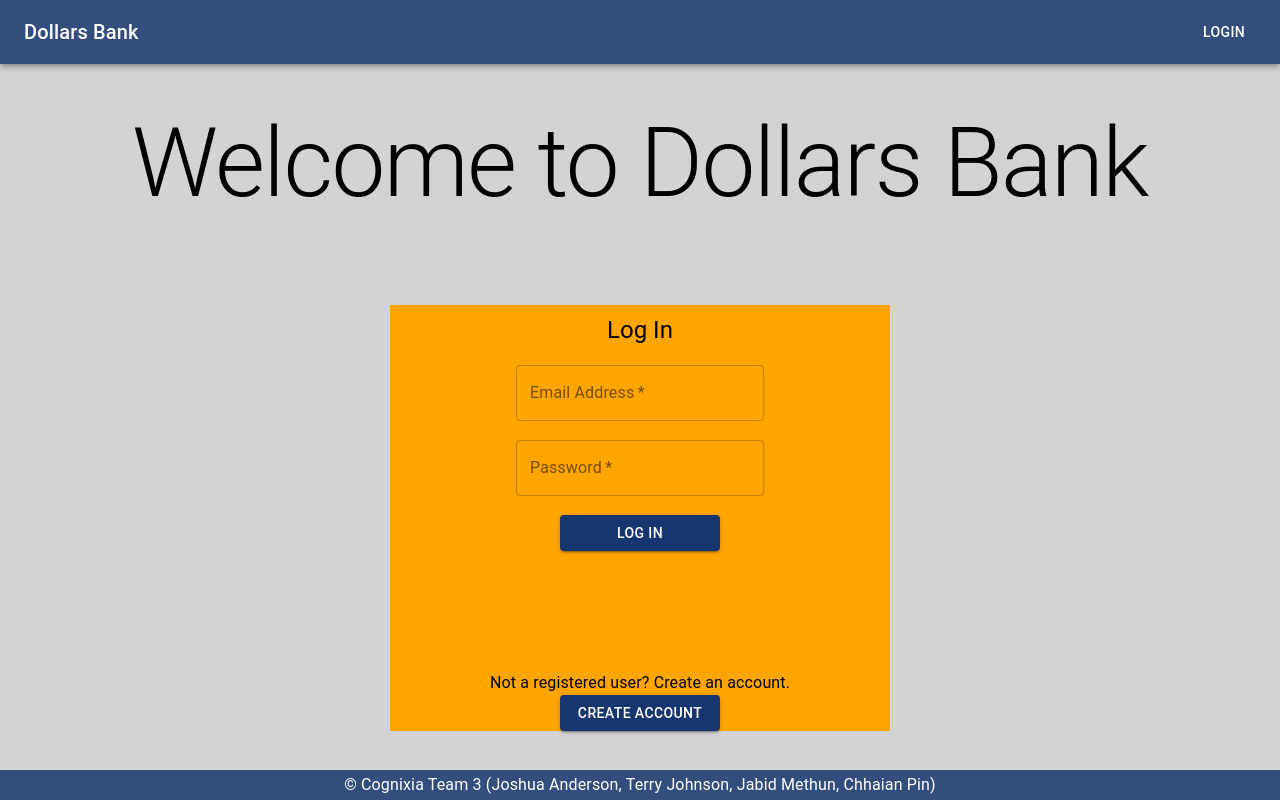
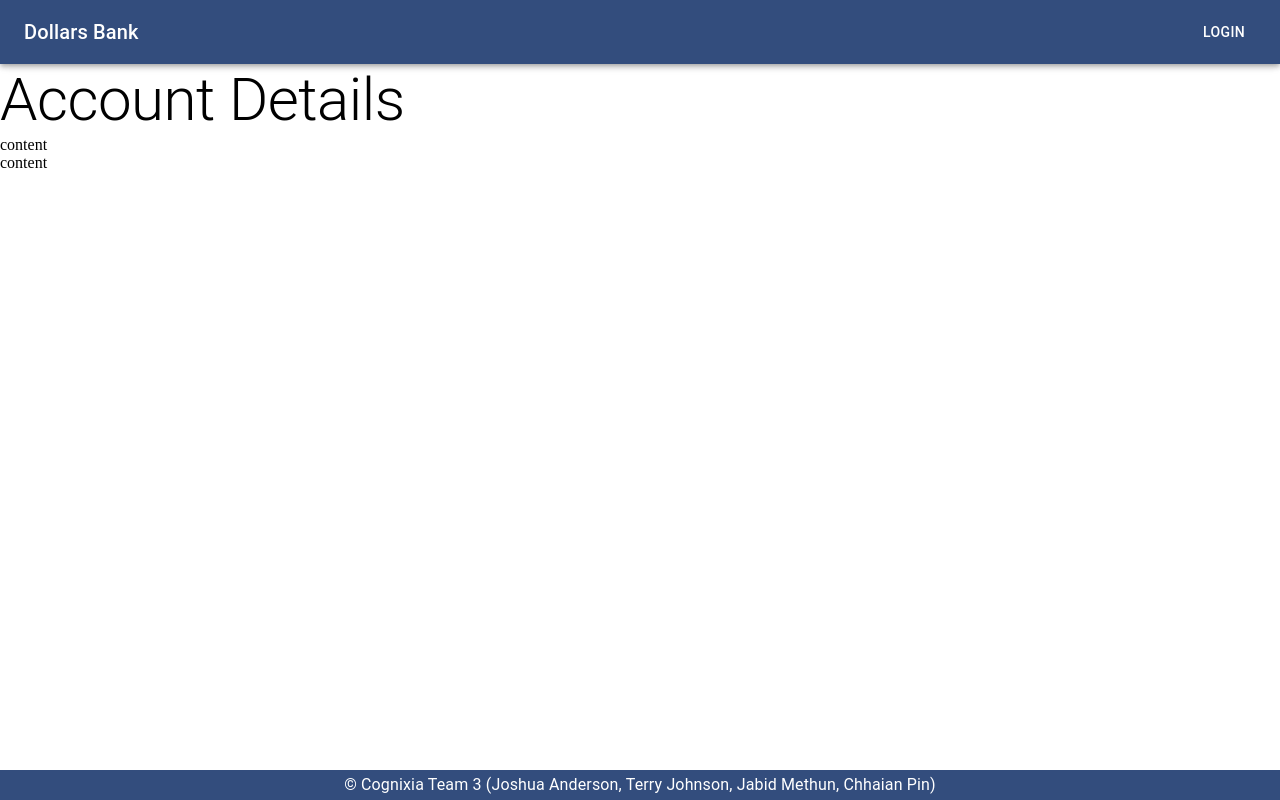
Before and after one commit to kb2shy/Team3-DollarsBank, a React (Create React App) app: page / in a window 1280 px wide. Built offline with nearby package versions, Linux system fonts and the light colour scheme.

Commit message:
created AccountDetails component.

```diff
--- /dev/null
+++ b/src/AccountDetails.js
@@ -0,0 +1,37 @@
+import React from 'react';
+import { makeStyles } from '@material-ui/core/styles';
+import { Box, Typography } from '@material-ui/core';
+
+const classes = makeStyles(theme => ({
+    accountDetails: {
+        display: "flex",
+        height: "100%",
+        width: "100%",
+        backgroundColor: "lightgray"
+    },
+    box1: {
+        backgroundColor: "orange",
+        flexGrow: 1
+    },
+    box2: {
+        backgroundColor: "yellow",
+        flexGrow: 4
+    }
+}));
+
+const AccountDetails = (props) => {
+
+
+    return <Box className={classes.accountDetails}>
+        <Typography variant="h2">Account Details</Typography>
+        <Box className={classes.box1}>
+            content
+        </Box>
+
+        <Box className={classes.box2}>
+            content
+        </Box>
+    </Box>
+}
+
+export default AccountDetails;
--- a/src/App.js
+++ b/src/App.js
@@ -12,6 +12,7 @@ import CloseIcon from '@material-ui/icons/Close';
 import Footer from './Footer';
 import Landing from './Landing';
 import MenuBar from './MenuBar';
+import AccountDetails from './AccountDetails';
 
 const useStyles = makeStyles(theme => ({
   root: {
@@ -83,7 +84,8 @@ function App() {
         </Alert>
       </Snackbar>
       <Box className={classes.displayBox}>
-        <Landing getUser={getUser} displayAlert={displayAlert} />
+        {/* <Landing getUser={getUser} displayAlert={displayAlert} /> */}
+        <AccountDetails />
       </Box>
       <Footer />
     </Box>
--- a/src/Landing.js
+++ b/src/Landing.js
@@ -110,7 +110,6 @@ const Landing = (props) => {
   const handleCreateAccountSubmit = (e) => {
     e.preventDefault();
 
-    console.log(`userPassword: ${userPassword}, checkPassword: ${checkPassword}`);
     if (userFirstName.length === 0 ||
         userLastName.length === 0 ||
         userEmail.length === 0 ||
@@ -136,7 +135,7 @@ const Landing = (props) => {
 
   return (
     <Box className={classes.landing}>
-      <Typography variant="h1">Welcome to Dollars Bank</Typography>
+      <Typography variant="h2">Welcome to Dollars Bank</Typography>
       <Box className={classes.reglog}>
         {displaySelection()}
       </Box>
```
